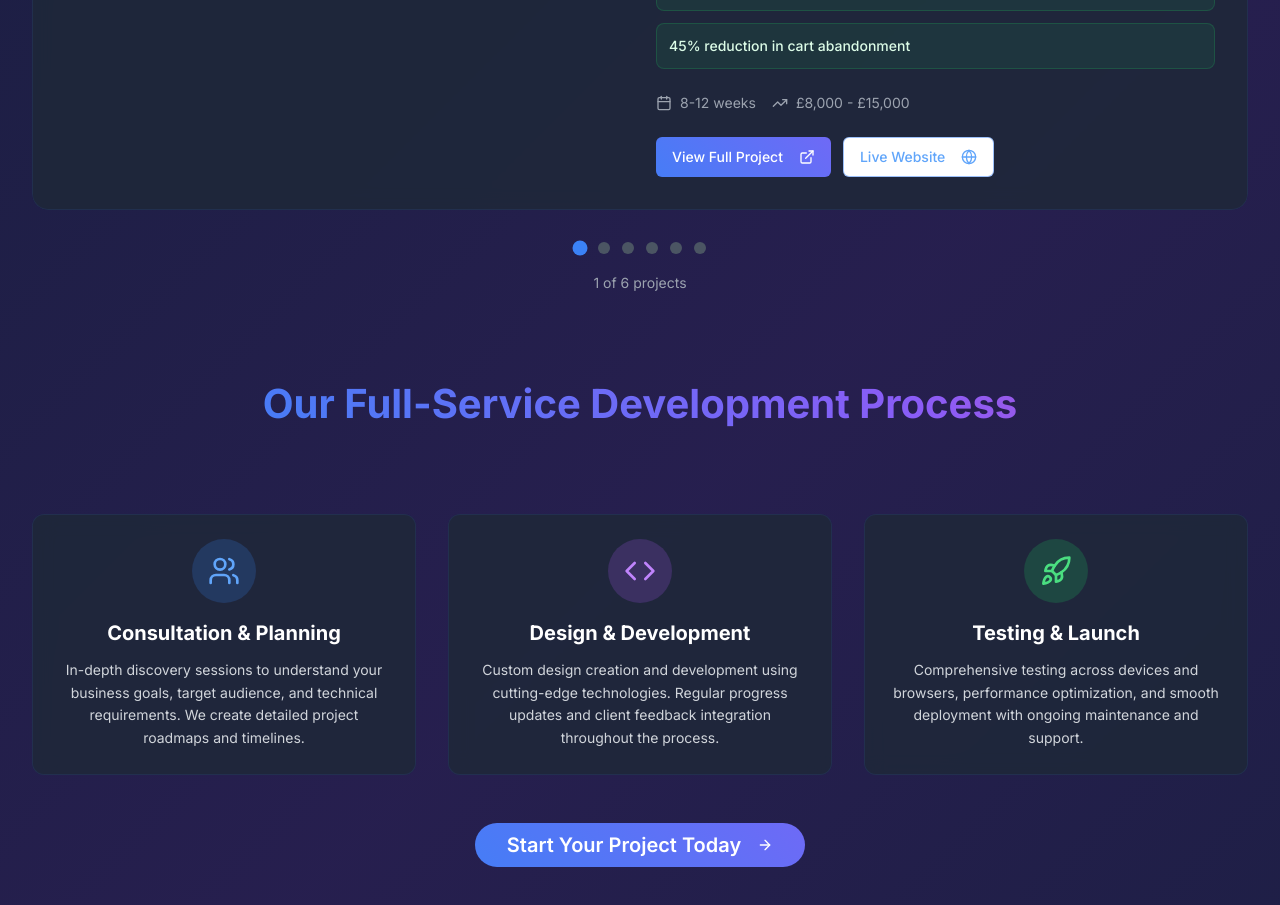
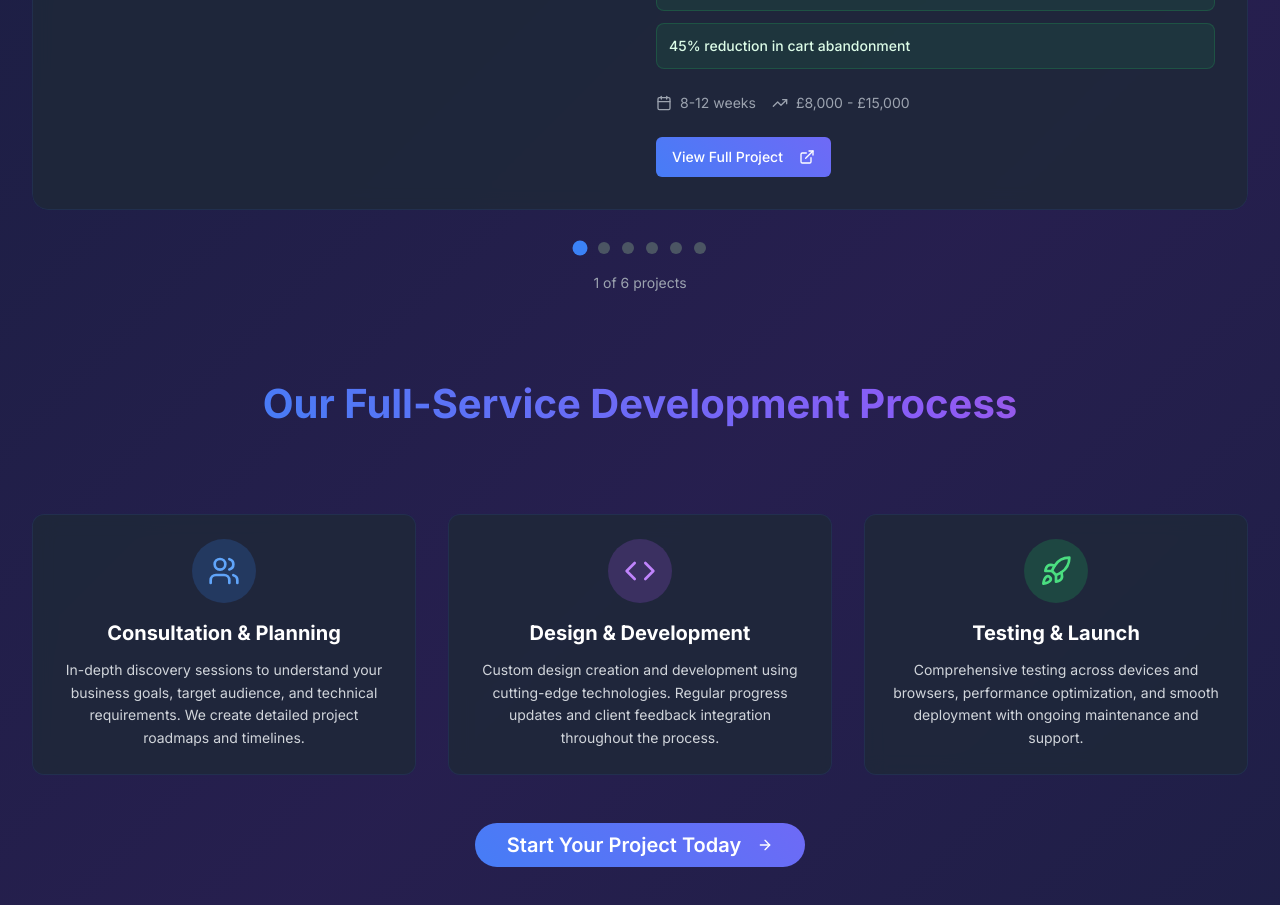
Before and after one commit to Leeday-devs/lee-day-dev-website-v5, a Next.js app: page / in a window 1280 px wide. Shown: the part 2740-3645 px from the top of the page. Built offline with nearby package versions, Linux system fonts and the light colour scheme.

Commit message:
Remove Live Website Buttons from Portfolio

```diff
--- a/components/portfolio-carousel.tsx
+++ b/components/portfolio-carousel.tsx
@@ -479,16 +479,6 @@ export function PortfolioCarousel() {
                           View Full Project
                           <ExternalLink className="ml-2 w-4 h-4" />
                         </Button>
-                        {project.url && (
-                          <Button
-                            variant="outline"
-                            className="border-blue-500/50 text-blue-400 hover:bg-blue-500/10 hover:border-blue-400"
-                            onClick={() => window.open(project.url, "_blank")}
-                          >
-                            Live Website
-                            <Globe className="ml-2 w-4 h-4" />
-                          </Button>
-                        )}
                       </div>
                     </div>
                   </div>
@@ -697,15 +687,6 @@ export function PortfolioCarousel() {
 
                 {/* Action Buttons */}
                 <div className="flex flex-wrap gap-4 pt-4 border-t border-gray-700">
-                  {lightboxProject.url && (
-                    <Button
-                      className="enhanced-button text-white"
-                      onClick={() => window.open(lightboxProject.url, "_blank")}
-                    >
-                      View Live Website
-                      <ExternalLink className="ml-2 w-4 h-4" />
-                    </Button>
-                  )}
                   <Button
                     variant="outline"
                     className="border-blue-500/50 text-blue-400 hover:bg-blue-500/10"
```
